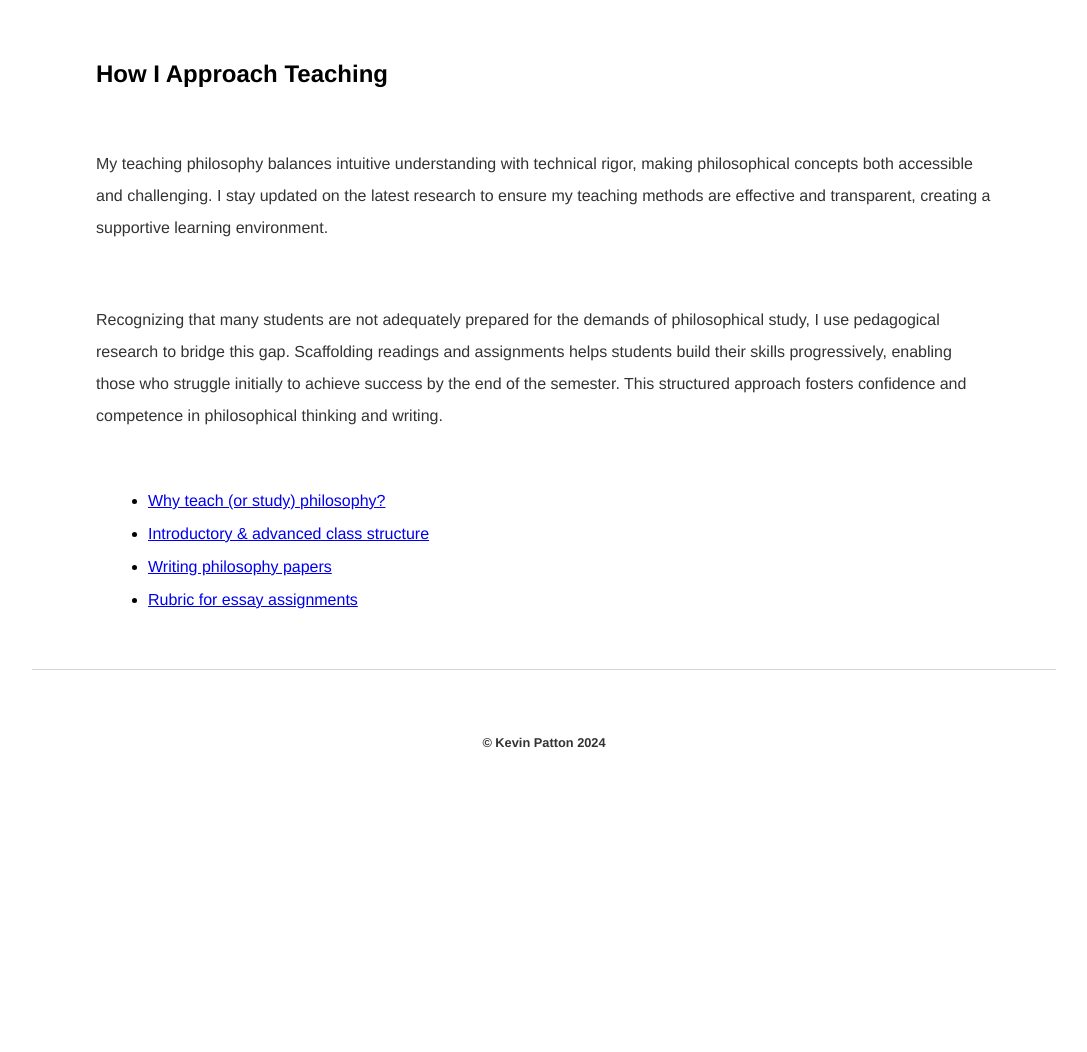
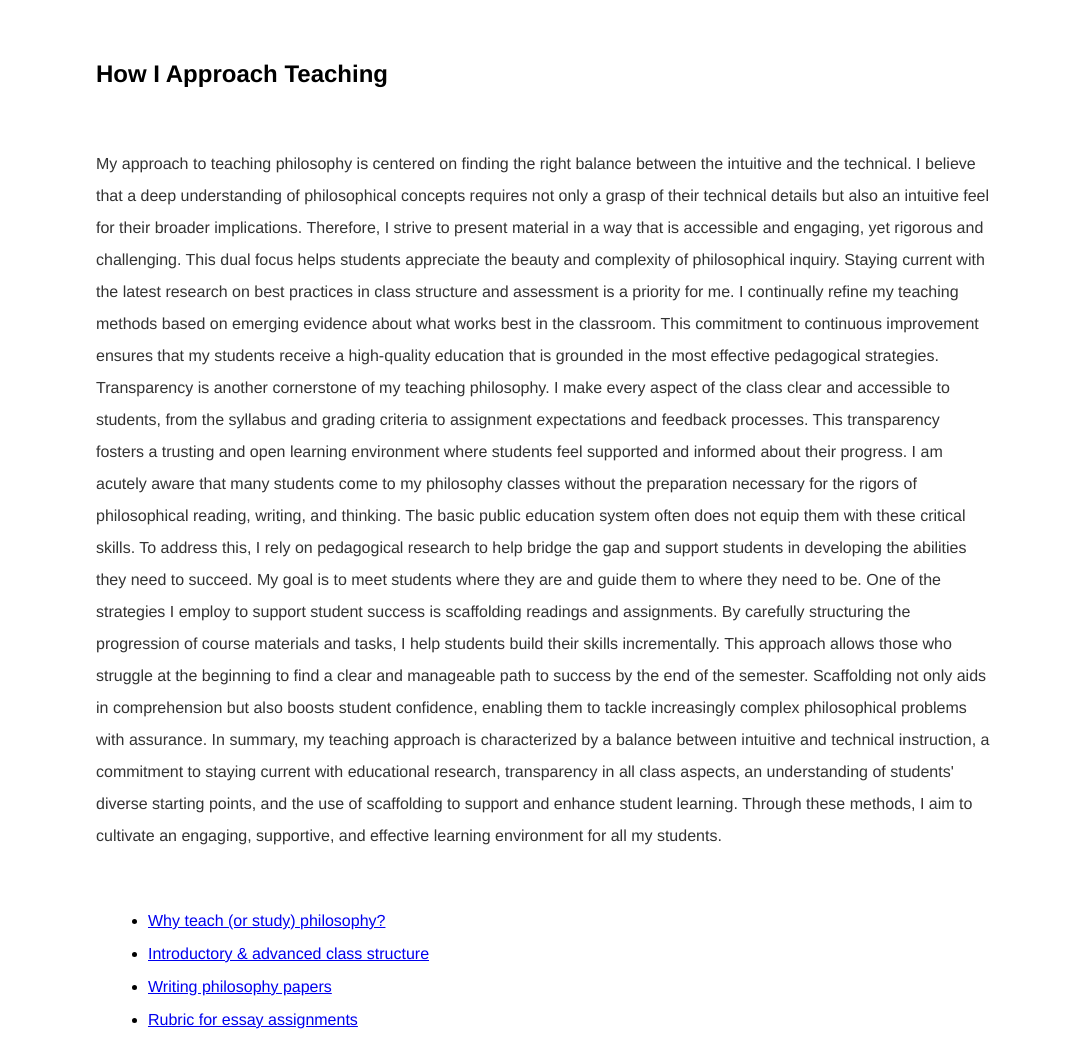
Before and after one commit to kevinjpatton/kevinjpatton.github.io, a Jekyll site: the page built from pedagogy/index.html, in a window 1280 px wide and 1400 px high. Shown: the part 348-1400 px from the top of the window, without its empty margins (96-1183 px from the left). Built offline with Jekyll 4.4.1, drawn with Linux system fonts in a browser that asks for light colours; Markdown is read by kramdown in place of the engine named in the settings.

Commit message:
Update index.html

```diff
--- a/pedagogy/index.html
+++ b/pedagogy/index.html
@@ -3,9 +3,17 @@ layout: pedagogy
 title: Pedagogy - Kevin Patton
 ---
 <h2>How I Approach Teaching</h2>
-<p>My teaching philosophy balances intuitive understanding with technical rigor, making philosophical concepts both accessible and challenging. I stay updated on the latest research to ensure my teaching methods are effective and transparent, creating a supportive learning environment.</p>
+<p>My approach to teaching philosophy is centered on finding the right balance between the intuitive and the technical. I believe that a deep understanding of philosophical concepts requires not only a grasp of their technical details but also an intuitive feel for their broader implications. Therefore, I strive to present material in a way that is accessible and engaging, yet rigorous and challenging. This dual focus helps students appreciate the beauty and complexity of philosophical inquiry.
 
-<p>Recognizing that many students are not adequately prepared for the demands of philosophical study, I use pedagogical research to bridge this gap. Scaffolding readings and assignments helps students build their skills progressively, enabling those who struggle initially to achieve success by the end of the semester. This structured approach fosters confidence and competence in philosophical thinking and writing.</p>
+Staying current with the latest research on best practices in class structure and assessment is a priority for me. I continually refine my teaching methods based on emerging evidence about what works best in the classroom. This commitment to continuous improvement ensures that my students receive a high-quality education that is grounded in the most effective pedagogical strategies.
+
+Transparency is another cornerstone of my teaching philosophy. I make every aspect of the class clear and accessible to students, from the syllabus and grading criteria to assignment expectations and feedback processes. This transparency fosters a trusting and open learning environment where students feel supported and informed about their progress.
+
+I am acutely aware that many students come to my philosophy classes without the preparation necessary for the rigors of philosophical reading, writing, and thinking. The basic public education system often does not equip them with these critical skills. To address this, I rely on pedagogical research to help bridge the gap and support students in developing the abilities they need to succeed. My goal is to meet students where they are and guide them to where they need to be.
+
+One of the strategies I employ to support student success is scaffolding readings and assignments. By carefully structuring the progression of course materials and tasks, I help students build their skills incrementally. This approach allows those who struggle at the beginning to find a clear and manageable path to success by the end of the semester. Scaffolding not only aids in comprehension but also boosts student confidence, enabling them to tackle increasingly complex philosophical problems with assurance.
+
+In summary, my teaching approach is characterized by a balance between intuitive and technical instruction, a commitment to staying current with educational research, transparency in all class aspects, an understanding of students' diverse starting points, and the use of scaffolding to support and enhance student learning. Through these methods, I aim to cultivate an engaging, supportive, and effective learning environment for all my students.</p>
 <ul class="standard-list">
   <li><a href="/pedagogy/why_philosophy.html">Why teach (or study) philosophy?</a></li>
   <li><a href="/pedagogy/class_structure.html">Introductory & advanced class structure</a></li>
```
